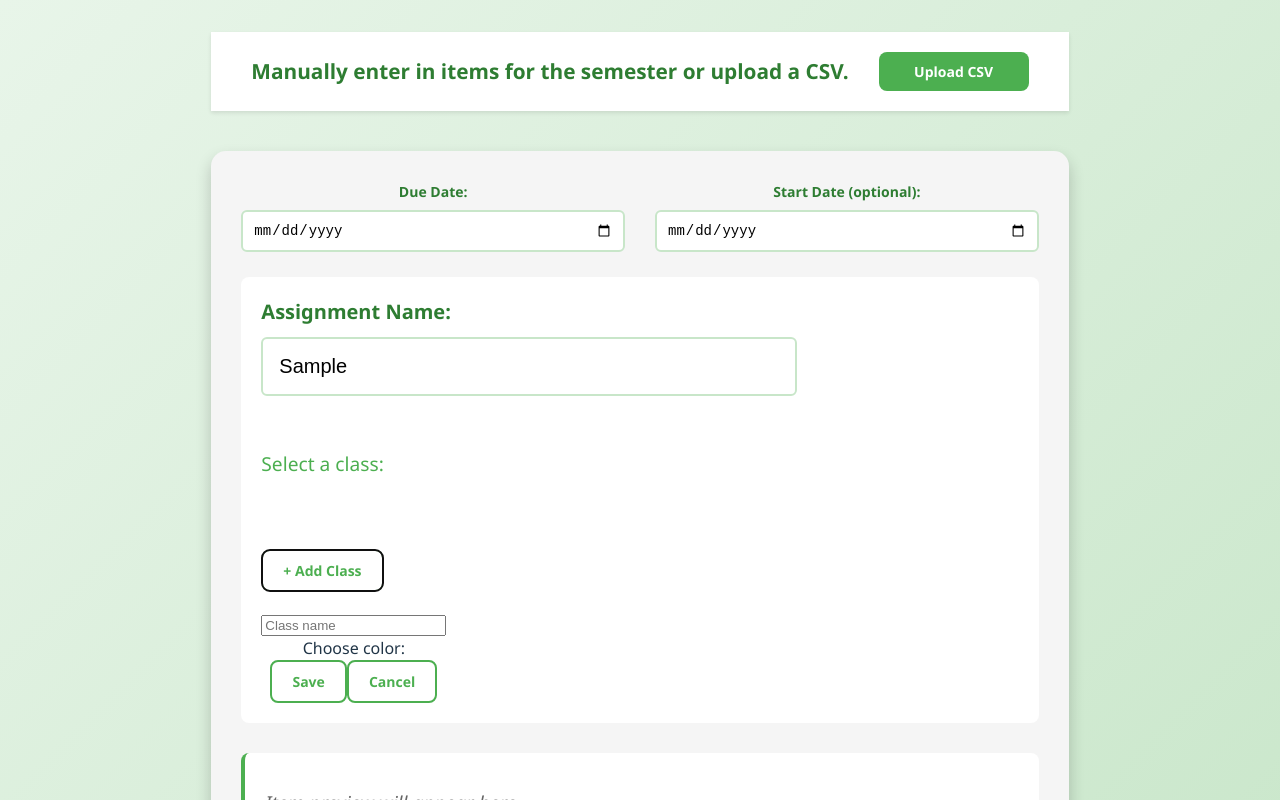
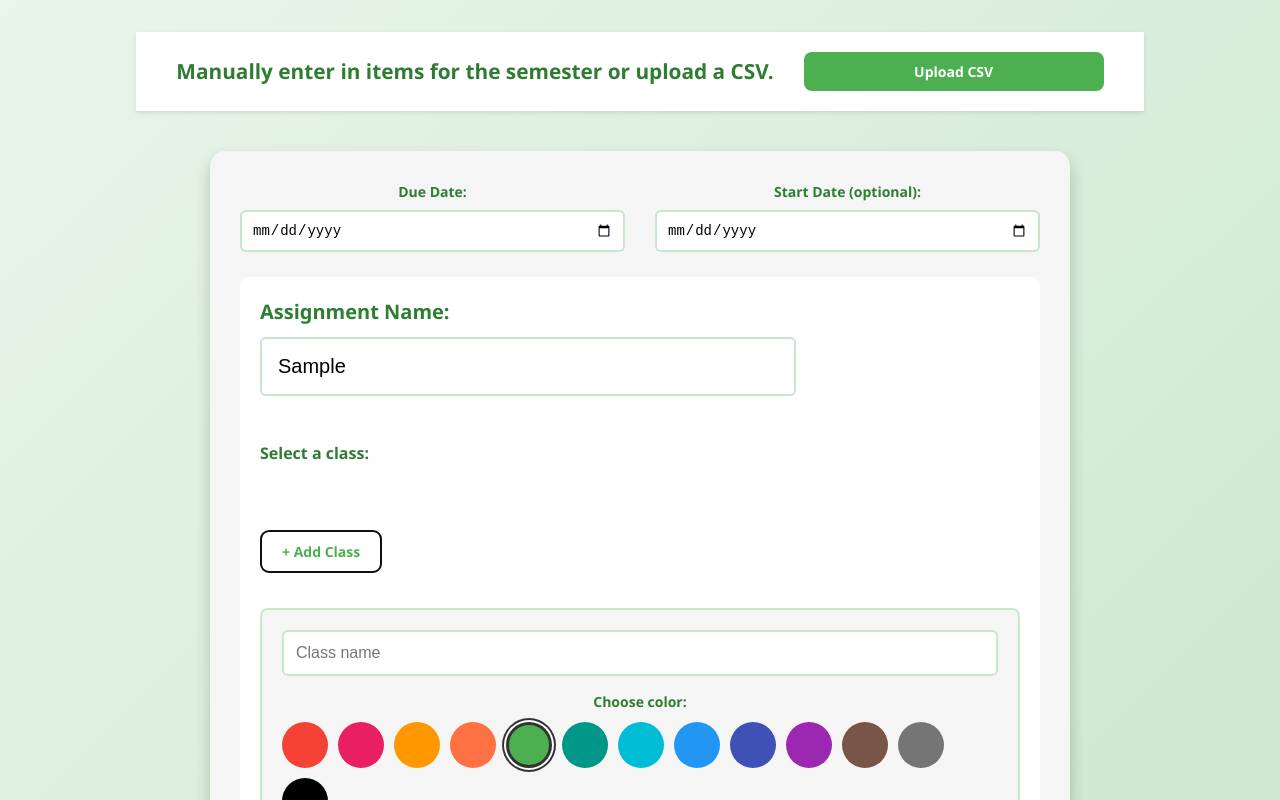
Before and after one commit to AudreyBurrell/Semester-to-do-list, a React (Vite) app: page /AddAssignmentsSemester in a window 1280 px wide. Both pictures are taken after typing "Sample" into the empty fields and a click on the button "+ Add Class". Shown: the top 800 px of the page. Built offline with nearby package versions, Linux system fonts and the light colour scheme.

Commit message:
Adding some more colors and fixing some css

```diff
--- a/src/AddAssignmentsSemester.css
+++ b/src/AddAssignmentsSemester.css
@@ -33,7 +33,6 @@ body {
     padding: 10px 20px;
     background-color: #4caf50;
     color: white;
-    width: 150px;
 }
 
 #CSVBtn:hover {
@@ -180,7 +179,7 @@ body {
     font-style: italic;
 }
 
-.addToList {
+.addToListBtn {
     font-size: 16px;
     font-weight: 600;
     border: none;
@@ -194,8 +193,138 @@ body {
     width: 200px;
 }
 
-.addToList:hover {
+.addToListBtn:hover {
     background-color: #45a049;
     transform: translateY(-2px);
     box-shadow: 0 4px 8px rgba(76, 175, 80, 0.3);
 }
+
+/* Select a class instruction */
+#selectAClassInstruction {
+    color: #2e7d32;
+    font-weight: 600;
+    font-size: 16px;
+    margin: 10px 0;
+}
+
+/* Class buttons container */
+.classButtonsContainer {
+    display: flex;
+    flex-wrap: wrap;
+    gap: 15px;
+    margin-bottom: 15px;
+}
+
+.classButton {
+    font-size: 14px;
+    font-weight: 600;
+    border: 2px solid;
+    border-radius: 8px;
+    cursor: pointer;
+    transition: all 0.3s ease;
+    padding: 10px 20px;
+    background-color: white !important;
+    width: auto;
+}
+
+.classButton:hover {
+    background-color: white !important;
+    opacity: 0.8;
+    transform: translateY(-2px);
+}
+
+/* Add class form */
+.addClassForm {
+    margin-top: 15px;
+    padding: 20px;
+    background: #f5f5f5;
+    border-radius: 8px;
+    border: 2px solid #c8e6c9;
+    width: 100%;
+    box-sizing: border-box;
+}
+
+.addClassForm input[type="text"] {
+    width: 100%;
+    padding: 12px;
+    border: 2px solid #c8e6c9;
+    border-radius: 6px;
+    font-size: 16px;
+    margin-bottom: 15px;
+    box-sizing: border-box;
+}
+
+.addClassForm input[type="text"]:focus {
+    outline: none;
+    border-color: #4caf50;
+}
+
+/* Color picker */
+.colorPickerArea {
+    margin-bottom: 15px;
+}
+
+.colorPickerArea label {
+    display: block;
+    color: #2e7d32;
+    font-weight: 600;
+    font-size: 14px;
+    margin-bottom: 10px;
+}
+
+.colorOptions {
+    display: flex;
+    gap: 10px;
+    flex-wrap: wrap;
+}
+
+.colorOption {
+    width: 40px;
+    height: 40px;
+    border-radius: 50%;
+    cursor: pointer;
+    border: 3px solid transparent;
+    transition: all 0.3s ease;
+}
+
+.colorOption:hover {
+    transform: scale(1.1);
+}
+
+.colorOption.selected {
+    border-color: #333;
+    box-shadow: 0 0 0 2px white, 0 0 0 4px #333;
+}
+
+/* Form buttons */
+.addOrCancelClassBtn {
+    display: flex;
+    gap: 10px;
+    justify-content: center;
+}
+
+.addOrCancelClassBtn button {
+    font-size: 14px;
+    font-weight: 600;
+    border: none;
+    border-radius: 6px;
+    cursor: pointer;
+    transition: all 0.3s ease;
+    padding: 10px 20px;
+    background-color: #4caf50;
+    color: white;
+    width: auto;
+}
+
+.addOrCancelClassBtn button:first-child {
+    background-color: #9e9e9e;
+}
+
+.addOrCancelClassBtn button:hover {
+    opacity: 0.9;
+    transform: translateY(-2px);
+}
+
+.addOrCancelClassBtn button:first-child:hover {
+    background-color: #757575;
+}
--- a/src/AddAssignmentsSemester.jsx
+++ b/src/AddAssignmentsSemester.jsx
@@ -8,10 +8,20 @@ function AddAssignmentsSemester() {
     const [newClassName, setNewClassName] = useState(''); //stores the class name
     const [selectedColor, setSelectedColor] = useState('#4caf50'); //stores the color, defaults to green
     const colorOptions = [
+        { name: 'Red', value: '#f44336' },
+        { name: 'Pink', value: '#e91e63' },
+        { name: 'Yellow', value: '#ff9800'},
+        { name: 'Orange', value: '#ff7043' },
         { name: 'Green', value: '#4caf50' },
+        { name: 'Teal', value: '#009688' },
+        { name: 'Cyan', value: '#00bcd4'},
         { name: 'Blue', value: '#2196f3' },
-        //add more colors later
-    ]
+        { name: 'Indigo', value: '#3f51b5'},
+        { name: 'Purple', value: '#9c27b0'},
+        { name: 'Brown', value: '#795548'},
+        { name: 'Gray', value: '#757575'},
+        { name: 'Black', value: '#000'}
+    ];
     const handleAddClassClick = () => {
         setShowAddClassForm(!showAddClassForm);
     };
@@ -85,8 +95,8 @@ function AddAssignmentsSemester() {
                                 </div>
                             </div>
                             <div className="addOrCancelClassBtn">
+                                <button onClick={handleCancelAddClass}>Cancel</button>
                                 <button onClick={handleSaveClass}>Save</button>
-                                <button onClick={handleCancelAddClass}>Cancel</button>
                             </div>
                         </div>
                     )}
```
